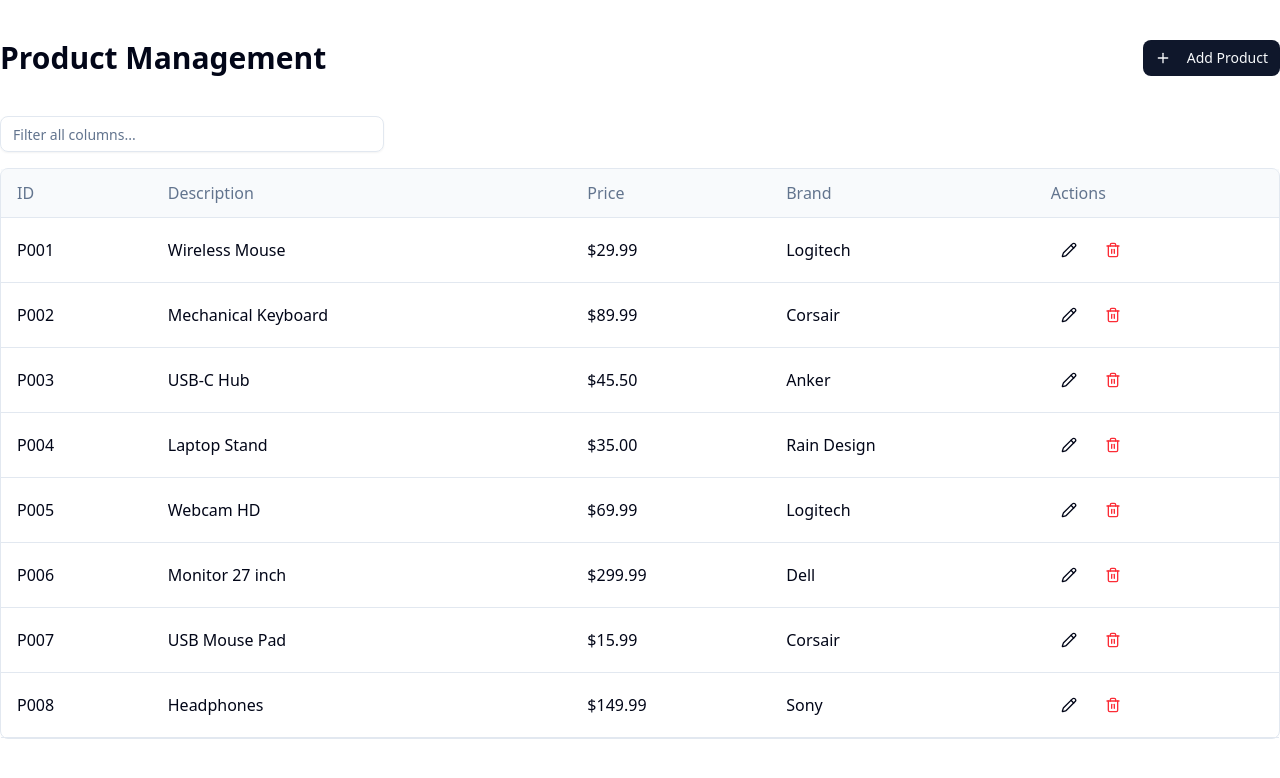
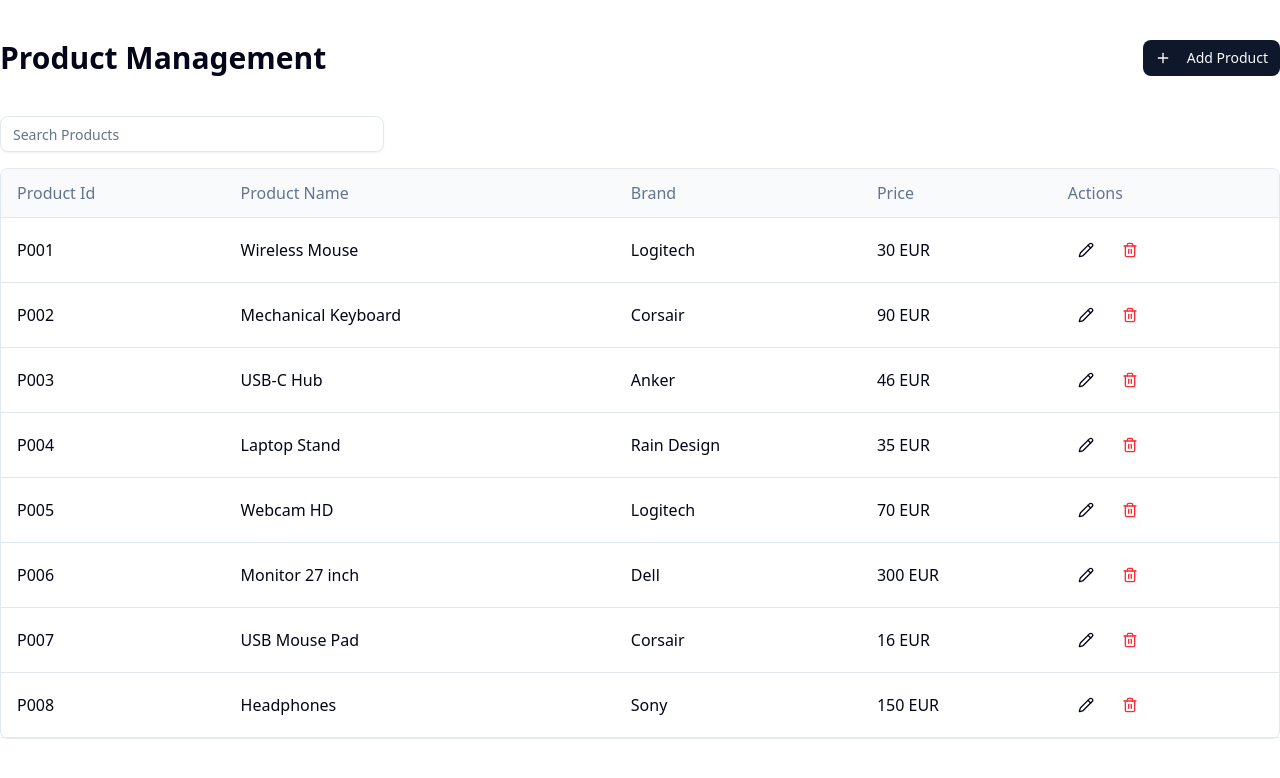
Before and after one commit to engmohamednabil/playground, a Next.js app in the folder product-catalog/: page / in a window 1280 px wide. Shown: the top 778 px of the page. Built offline with nearby package versions, Linux system fonts and the light colour scheme.

Commit message:
table columns in right order, updated titles

```diff
--- a/product-catalog/components/ProductCatalog.tsx
+++ b/product-catalog/components/ProductCatalog.tsx
@@ -1,6 +1,6 @@
 'use client';
 
-import React, { useState, useEffect } from 'react';
+import { useState, useEffect } from 'react';
 import { Pencil, Trash2, Plus, X } from 'lucide-react';
 import {
   Dialog,
@@ -113,7 +113,7 @@ function ProductForm({ product, onSubmit, onCancel, existingIds }: ProductFormPr
       </div>
 
       <div className="grid gap-2">
-        <Label htmlFor="desc">Description</Label>
+        <Label htmlFor="desc">Product Name</Label>
         <Input
           id="desc"
           value={formData.desc}
@@ -185,7 +185,7 @@ function DataTable({ data, onEdit, onDelete }: DataTableProps) {
     <div>
       <div className="flex items-center py-4">
         <Input
-          placeholder="Filter all columns..."
+          placeholder="Search Products"
           value={globalFilter}
           onChange={(e) => setGlobalFilter(e.target.value)}
           className="max-w-sm"
@@ -197,16 +197,16 @@ function DataTable({ data, onEdit, onDelete }: DataTableProps) {
           <thead>
             <tr className="border-b bg-muted/50">
               <th className="h-12 px-4 text-left align-middle font-medium text-muted-foreground">
-                ID
+                Product Id
               </th>
               <th className="h-12 px-4 text-left align-middle font-medium text-muted-foreground">
-                Description
+                Product Name
+              </th>
+              <th className="h-12 px-4 text-left align-middle font-medium text-muted-foreground">
+                Brand
               </th>
               <th className="h-12 px-4 text-left align-middle font-medium text-muted-foreground">
                 Price
-              </th>
-              <th className="h-12 px-4 text-left align-middle font-medium text-muted-foreground">
-                Brand
               </th>
               <th className="h-12 px-4 text-left align-middle font-medium text-muted-foreground">
                 Actions
@@ -225,10 +225,10 @@ function DataTable({ data, onEdit, onDelete }: DataTableProps) {
                 <tr key={product.id} className="border-b hover:bg-muted/50">
                   <td className="p-4 align-middle font-medium">{product.id}</td>
                   <td className="p-4 align-middle">{product.desc}</td>
+                  <td className="p-4 align-middle">{product.brand}</td>
                   <td className="p-4 align-middle">
-                    ${product.price.toFixed(2)}
+                    {product.price.toFixed(0)} EUR
                   </td>
-                  <td className="p-4 align-middle">{product.brand}</td>
                   <td className="p-4 align-middle">
                     <div className="flex gap-2">
                       <Button
```
